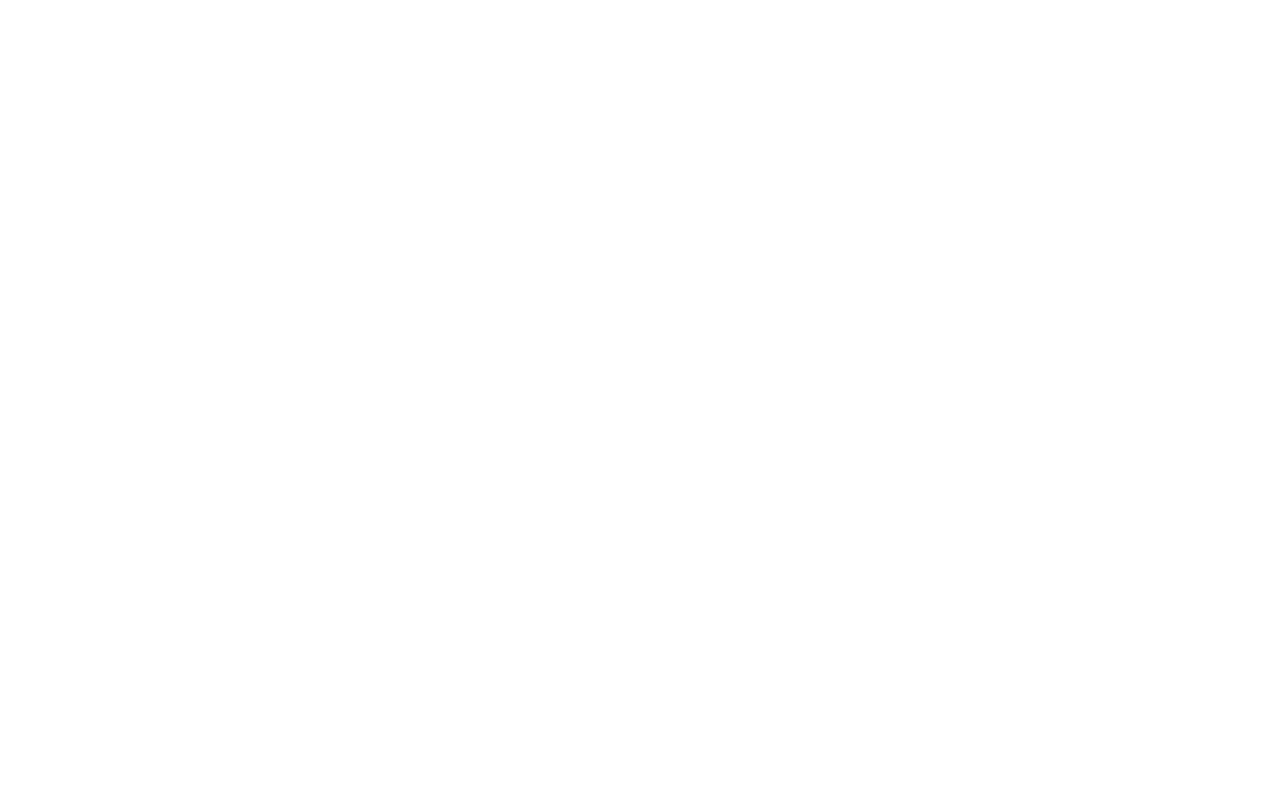
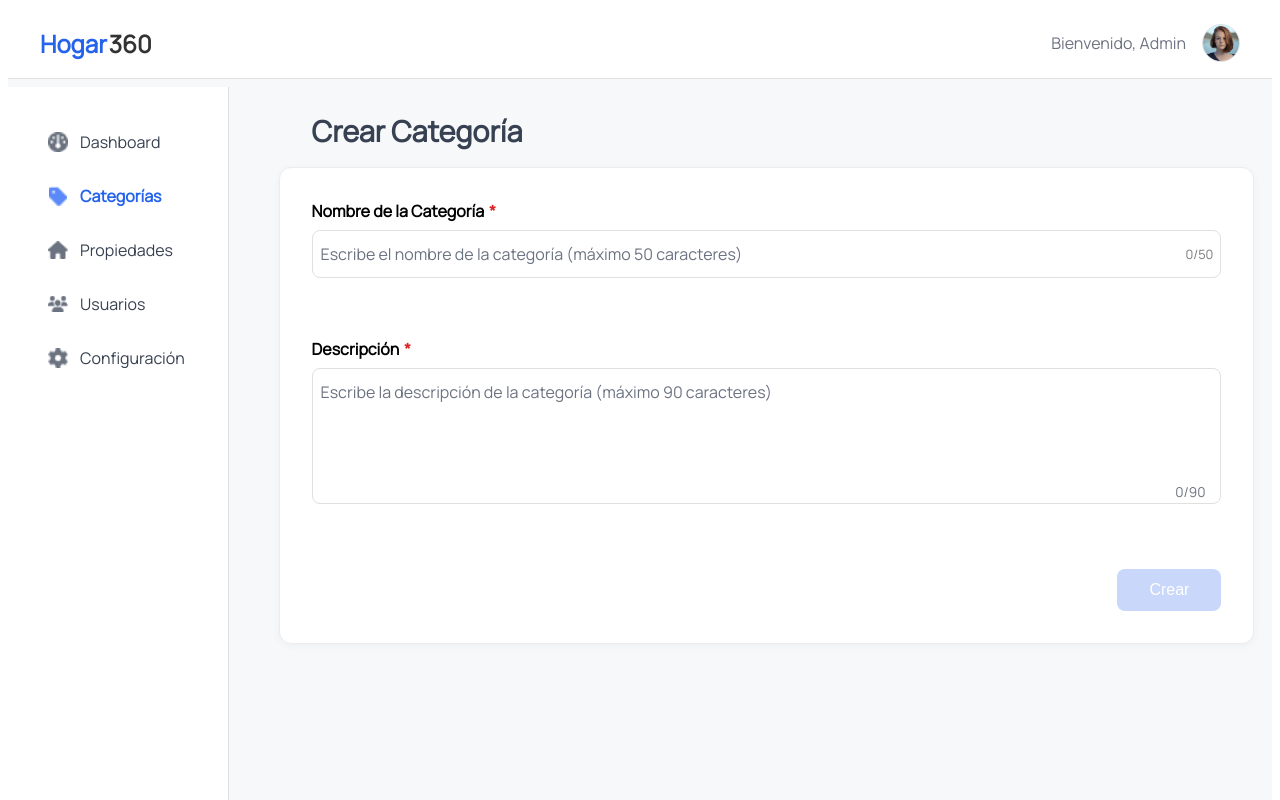
Before and after one commit to ejsalasdev/hogar360-frontend, an Angular app: page /admin/categories/create in a window 1280 px wide. Before the commit this address led to /. Shown: the top 800 px of the page. Built offline with nearby package versions, Linux system fonts and the light colour scheme.

Commit message:
refactor: improve side menu active state and update categories routing

```diff
--- a/src/app/ui/components/molecules/side-menu-molecule/side-menu-molecule.component.scss
+++ b/src/app/ui/components/molecules/side-menu-molecule/side-menu-molecule.component.scss
@@ -30,12 +30,12 @@
 }
 
 .side-menu__item--active {
-  background: $color-primary !important;
-  color: $color-white !important;
+  background: $color-white !important;
+  color: $color-primary !important;
   font-weight: 600;
 
   .side-menu__icon {
-    filter: brightness(0) invert(1);
+    filter: invert(32%) sepia(98%) saturate(1234%) hue-rotate(202deg) brightness(97%) contrast(101%);
   }
 }
 
--- a/src/app/ui/layout/main-layout/main-layout.component.ts
+++ b/src/app/ui/layout/main-layout/main-layout.component.ts
@@ -22,7 +22,7 @@ export class MainLayoutComponent implements OnInit {
   user: UserInfo = {
     name: 'Admin',
     welcomeMessage: 'Bienvenido',
-    avatarUrl: '/assets/images/avatar.jpg', // Asegúrate de que esta ruta sea correcta
+    avatarUrl: '/assets/images/avatar.jpg',
   };
 
   menuItems: MenuItem[] = [
@@ -33,9 +33,8 @@ export class MainLayoutComponent implements OnInit {
     { label: 'Configuración', icon: 'config.png', route: '/admin/settings' },
   ];
 
-  constructor() {}
+  constructor() { }
 
   ngOnInit(): void {
-    // Aquí podrías cargar la información del usuario y el menú desde servicios
   }
 }
```
Also changed, not shown: src/app/app-routing.module.ts (+8 -2 lines).
